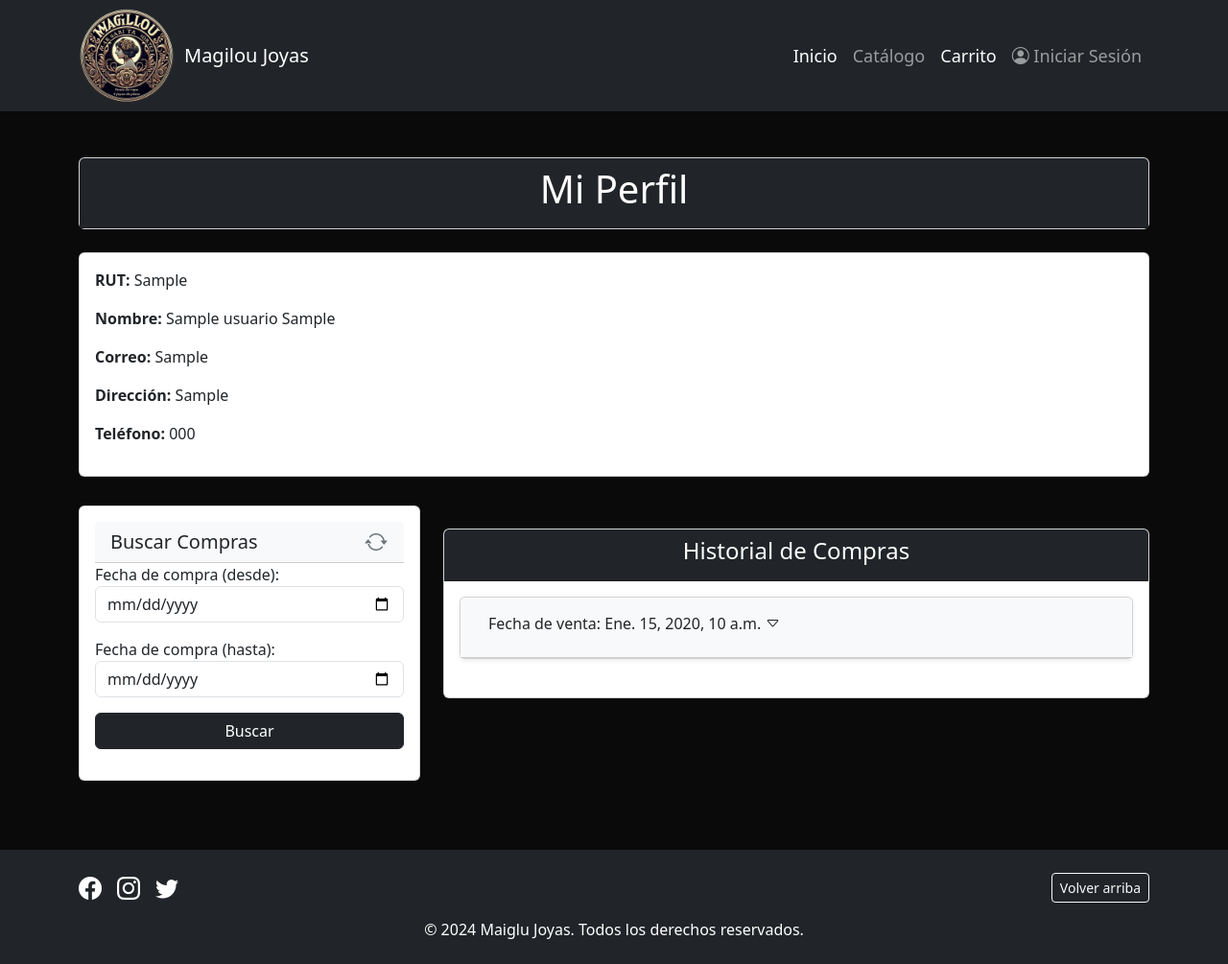
After one commit to KevinArayaCortes/Magilou, a Django app: template templates/perfil.html in a window 1280 px wide. The commit adds this page. Shown: the whole page at 96% size. Run offline with Django 3.2, Linux system fonts and the light colour scheme; tables that the repository leaves empty hold one stand-in row (values such as "Sample post"); the template is opened without the code that fills it: values that come from a table or form of the project are taken from there, most other values are stand-ins (such as "Sample title", 1, 10 or a date in 2020); grey boxes marked "Sample" are stand-in pictures.

Commit message:
se agrego funcionalidad de ver perfil
falta que los filtros se puedan resetear

```diff
--- a/magilou/urls.py
+++ b/magilou/urls.py
@@ -27,5 +27,7 @@ urlpatterns = [
     path("agregar_al_carrito/<int:producto_id>/", views.agregar_al_carrito, name="agregar_al_carrito"),
     path('resumen_carrito/<int:id_carro>/', views.resumen_carrito, name='resumen_carrito'),
     path('finalizar_compra/<int:id_carro>/', views.finalizar_compra, name='finalizar_compra'),
+    path('perfil/', views.perfil, name='perfil'),
+    path('cerrar_sesion/', views.cerrar_sesion, name='cerrar_sesion'),
 
 ]
--- /dev/null
+++ b/static/styles/stPerfil.css
@@ -0,0 +1,38 @@
+#logo{
+    width: 100px;
+    margin-right: 10px;
+}
+
+html, body {
+    height: 100%;
+    margin: 0;
+    display: flex;
+    flex-direction: column;
+    background-color: #0A0A0A;
+    color: #F8F1E5;
+}
+
+body > .container {
+    flex: 1;
+
+}
+
+footer {
+    flex-shrink: 0; /* El footer siempre estará al final */
+    background-color: #343a40; /* Fondo oscuro */
+    color: #fff;
+    padding: 20px;
+    text-align: center;
+}
+
+nav{
+    font-size: 18px;
+}
+
+h4{
+    text-align: center;
+}
+
+#datos{
+    margin-bottom: 30px;
+}
--- /dev/null
+++ b/templates/perfil.html
@@ -0,0 +1,202 @@
+{% load static %}
+{% csrf_token %}
+<!DOCTYPE html>
+<html lang="es">
+<head>
+    <meta charset="UTF-8">
+    <meta name="viewport" content="width=device-width, initial-scale=1.0">
+    <title>Perfil</title>
+    <link href="https://cdn.jsdelivr.net/npm/bootstrap@5.3.3/dist/css/bootstrap.min.css" rel="stylesheet">
+    <script src="https://cdn.jsdelivr.net/npm/bootstrap@5.3.3/dist/js/bootstrap.bundle.min.js"></script>
+    <link href="https://cdn.jsdelivr.net/npm/bootstrap-icons/font/bootstrap-icons.css" rel="stylesheet">
+    <link rel="stylesheet" href="{% static 'styles/stPerfil.css' %}">
+
+<body>
+    <nav class="navbar navbar-expand-lg navbar-dark bg-dark">
+        <div class="container">
+            <img src="/static/img/logo.png" alt="logo" id="logo" width="100px">
+            <a class="navbar-brand" href="../">Magilou Joyas</a>
+            <button class="navbar-toggler" type="button" data-bs-toggle="collapse" data-bs-target="#navbarNav">
+                <span class="navbar-toggler-icon"></span>
+            </button>
+            <div class="collapse navbar-collapse" id="navbarNav">
+                <ul class="navbar-nav ms-auto">
+                    <li class="nav-item">
+                        <a class="nav-link active" href="../">Inicio</a>
+                    </li>
+                    <li class="nav-item">
+                        <a class="nav-link" href="/catalogo">Catálogo</a>
+                    </li>
+                    <li class="nav-item">
+                        <a class="nav-link active" href="/mostrar_carrito/">Carrito</a>
+                    </li>
+                    {% if request.session.usuario_id %}
+                        <li class="nav-item">
+                            <!-- Enlace al perfil -->
+                            <a class="nav-link" href="{% url 'perfil' %}">
+                                <i class="bi bi-person-circle"></i> {{ request.session.usuario_nombre }}
+                            </a>
+                        </li>
+                        <li class="nav-item">
+                            <form method="POST" action="{% url 'cerrar_sesion' %}" class="d-inline">
+                                {% csrf_token %}
+                                <button type="submit" class="nav-link btn btn-link text-decoration-none">Cerrar Sesión</button>
+                            </form>
+                        </li>
+                    {% else %}
+                        <li class="nav-item">
+                            <a class="nav-link" href="#" data-bs-toggle="modal" data-bs-target="#loginModal">
+                                <i class="bi bi-person-circle"></i> Iniciar Sesión
+                            </a>
+                        </li>
+                    {% endif %}
+                </ul>
+            </div>
+        </div>
+    </nav>
+
+
+    <div class="container my-5">
+        <div class="card mb-4">
+            <div class="card-header text-center bg-dark text-white">
+                <h1>Mi Perfil</h1>
+            </div>
+        </div>
+        <div class="card" id="datos">
+            <div class="card-body">
+                <p><strong>RUT:</strong> {{ usuario.rut }}</p>
+                <p><strong>Nombre:</strong> {{ usuario.nombre }} {{ usuario.apellido }}</p>
+                <p><strong>Correo:</strong> {{ usuario.correo }}</p>
+                <p><strong>Dirección:</strong> {{ usuario.direccion }}</p>
+                <p><strong>Teléfono:</strong> {{ usuario.telefono }}</p>
+            </div>
+        </div>
+
+        <!-- Fila para organizar los filtros a la izquierda y el historial a la derecha -->
+        <div class="row">
+            <!-- Columna para el formulario de búsqueda -->
+            <div class="col-md-4">
+                <div class="card mb-4">
+                    <div class="card-body">
+                        <form id="comprasForm" method="GET">
+                            <div class="card-header bg-light d-flex justify-content-between align-items-center">
+                                <h5 class="mb-0">Buscar Compras</h5>
+                                <button type="reset" class="btn btn-link text-secondary p-0 ml-2">
+                                    <i class="bi bi-arrow-repeat" style="font-size: 1.5rem;"></i>
+                                </button>
+                            </div>
+                            <div class="row">
+                                <!-- Buscar por fecha -->
+                                <div class="col-md-12 mb-3">
+                                    <label for="fecha_inicio">Fecha de compra (desde):</label>
+                                    <input type="date" class="form-control" id="fecha_inicio" name="fecha_inicio" value="{{ request.GET.fecha_inicio }}">
+                                </div>
+                                <div class="col-md-12 mb-3">
+                                    <label for="fecha_fin">Fecha de compra (hasta):</label>
+                                    <input type="date" class="form-control" id="fecha_fin" name="fecha_fin" value="{{ request.GET.fecha_fin }}">
+                                </div>
+                            </div>
+                            <button type="submit" class="btn btn-dark w-100">Buscar</button>
+                        </form>
+                    </div>
+                </div>
+            </div>
+
+            <!-- Columna para el historial de compras -->
+            <div class="col-md-8">
+                <div class="card mt-4">
+                    <div class="card-header bg-dark text-white">
+                        <h4>Historial de Compras</h4>
+                    </div>
+                    <div class="card-body">
+                        {% for venta in ventas %}
+                            <div class="card mb-4 shadow-sm">
+                                <div class="card-header bg-light">
+                                    <h5>
+                                        <button
+                                            class="btn btn-link text-dark text-decoration-none"
+                                            type="button"
+                                            data-bs-toggle="collapse"
+                                            data-bs-target="#compra-{{ forloop.counter }}"
+                                            aria-expanded="false"
+                                            aria-controls="compra-{{ forloop.counter }}">
+                                            Fecha de venta: {{ venta.fecha }}
+                                            <i class="bi bi-caret-down end"></i>
+                                        </button>
+                                    </h5>
+                                </div>
+                                <div class="collapse" id="compra-{{ forloop.counter }}">
+                                    <div class="card-body">
+                                        <p><strong>Estado:</strong> {{ venta.estado }}</p>
+                                        <p><strong>Cantidad de Productos:</strong> {{ venta.cantidad }}</p>
+                                        <p><strong>Método de Pago:</strong> {{ venta.metodo_pago }}</p>
+                                        <p><strong>Total:</strong> ${{ venta.precio_total|floatformat:0 }}</p>
+                                        <!-- Productos de la venta -->
+                                        <h5 class="mt-4">Productos incluidos:</h5>
+                                        <div class="row">
+                                            {% for producto in venta.productos %}
+                                                <div class="col-md-6">
+                                                    <div class="d-flex mb-3 p-3 border rounded bg-light">
+                                                        {% if producto.imagen %}
+                                                            <img
+                                                                src="{{ producto.imagen }}"
+                                                                class="mr-3 img-thumbnail"
+                                                                alt="{{ producto.nombre }}"
+                                                                style="width: 100px; height: 100px; object-fit: cover; margin-right: 20px;">
+                                                        {% else %}
+                                                            <img
+                                                                src="/static/img/default-image.jpg"
+                                                                class="mr-3 img-thumbnail"
+                                                                alt="Imagen no disponible"
+                                                                style="width: 100px; height: 100px; object-fit: cover; margin-right: 20px;">
+                                                        {% endif %}
+                                                        <!-- Detalles del producto a la derecha de la imagen -->
+                                                        <div class="media-body">
+                                                            <h6 class="mt-0"><strong>{{ producto.nombre }}</strong></h6>
+                                                            <p class="mb-1"><strong>Cantidad:</strong> {{ producto.cantidad }}</p>
+                                                            <p class="mb-1"><strong>Precio:</strong> ${{ producto.precio|floatformat:0 }}</p>
+                                                            <p><strong>Subtotal:</strong> ${{ producto.subtotal|floatformat:0 }}</p>
+                                                        </div>
+                                                    </div>
+                                                </div>
+                                            {% endfor %}
+                                        </div>
+                                    </div>
+                                </div>
+                            </div>
+                        {% endfor %}
+                    </div>
+                </div>
+            </div>
+        </div>
+    </div>
+
+
+
+
+
+
+
+    <footer class="bg-dark text-white py-4">
+        <div class="container">
+          <div class="d-flex justify-content-between align-items-center">
+            <div class="d-flex gap-3">
+                <a href="https://www.facebook.com" target="_blank" class="text-white">
+                    <i class="bi bi-facebook fs-4"></i>
+                </a>
+                <a href="https://www.instagram.com" target="_blank" class="text-white">
+                    <i class="bi bi-instagram fs-4"></i>
+                </a>
+                <a href="https://www.twitter.com" target="_blank" class="text-white">
+                    <i class="bi bi-twitter fs-4"></i>
+                </a>
+            </div>
+            <a href="#" class="btn btn-outline-light btn-sm">Volver arriba</a>
+          </div>
+          <div class="text-center mt-3">
+            <p class="mb-0">© 2024 Maiglu Joyas. Todos los derechos reservados.</p>
+          </div>
+        </div>
+    </footer>
+</body>
+</html>
```
Also changed, not shown: AppMagilou/admin.py (+6 -4 lines), AppMagilou/models.py (+10 -2 lines), AppMagilou/views.py (+97 -10 lines), magilou/settings.py (+11 -5 lines), templates/carrito.html (+21 -8 lines), templates/catalogo.html (+18 -7 lines), templates/home.html (+8 -12 lines), templates/resumen.html (+21 -7 lines).
